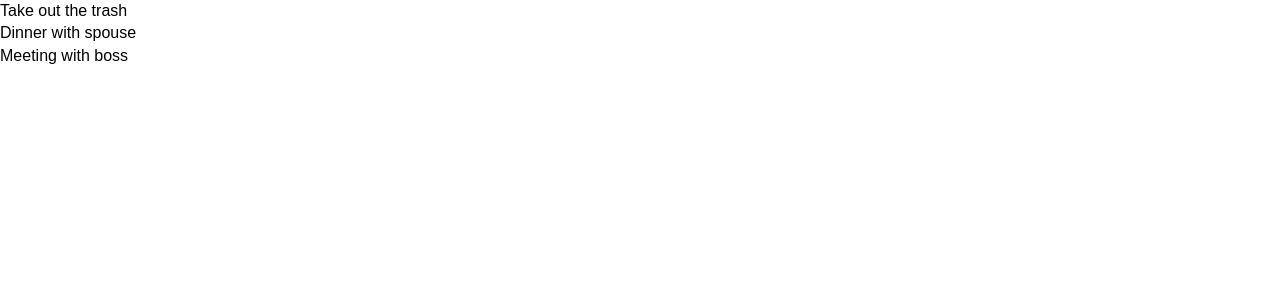
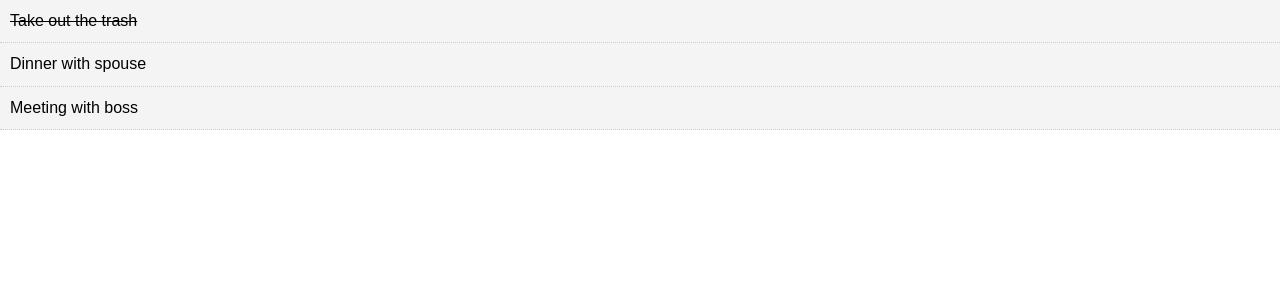
Before and after one commit to marykasp/react-simple-todo, a React (Create React App) app: page / in a window 1280 px wide. Shown: the top 300 px of the page. Built offline with nearby package versions, Linux system fonts and the light colour scheme.

Commit message:
used function to style Todo Items

```diff
--- a/src/App.js
+++ b/src/App.js
@@ -11,7 +11,7 @@
         {
           id: 1,
           title: 'Take out the trash',
-          completed: false
+          completed: true
         },
         {
           id: 2,
--- a/src/components/TodoItem.js
+++ b/src/components/TodoItem.js
@@ -3,9 +3,19 @@
 
 
 class TodoItem extends React.Component {
+    getStyle = () => {
+       return {
+           background: '#f4f4f4',
+           padding: '10px',
+           borderBottom: '1px #ccc dotted',
+           textDecoration: this.props.todo.completed ? 'line-through' : 'none'
+       }
+    }
+
     render() {
+        // console.log(this.props.todo)
       return (
-          <div>
+          <div style={this.getStyle()}>
             <p>{ this.props.todo.title }</p>
           </div>
       )
@@ -17,4 +27,9 @@
     todo: PropTypes.object.isRequired
 }
 
+// style inside variables or inside a function
+// const itemStyle = {
+//     backgroundColor: '#f4f4f4'
+// }
+
 export default TodoItem;
```
